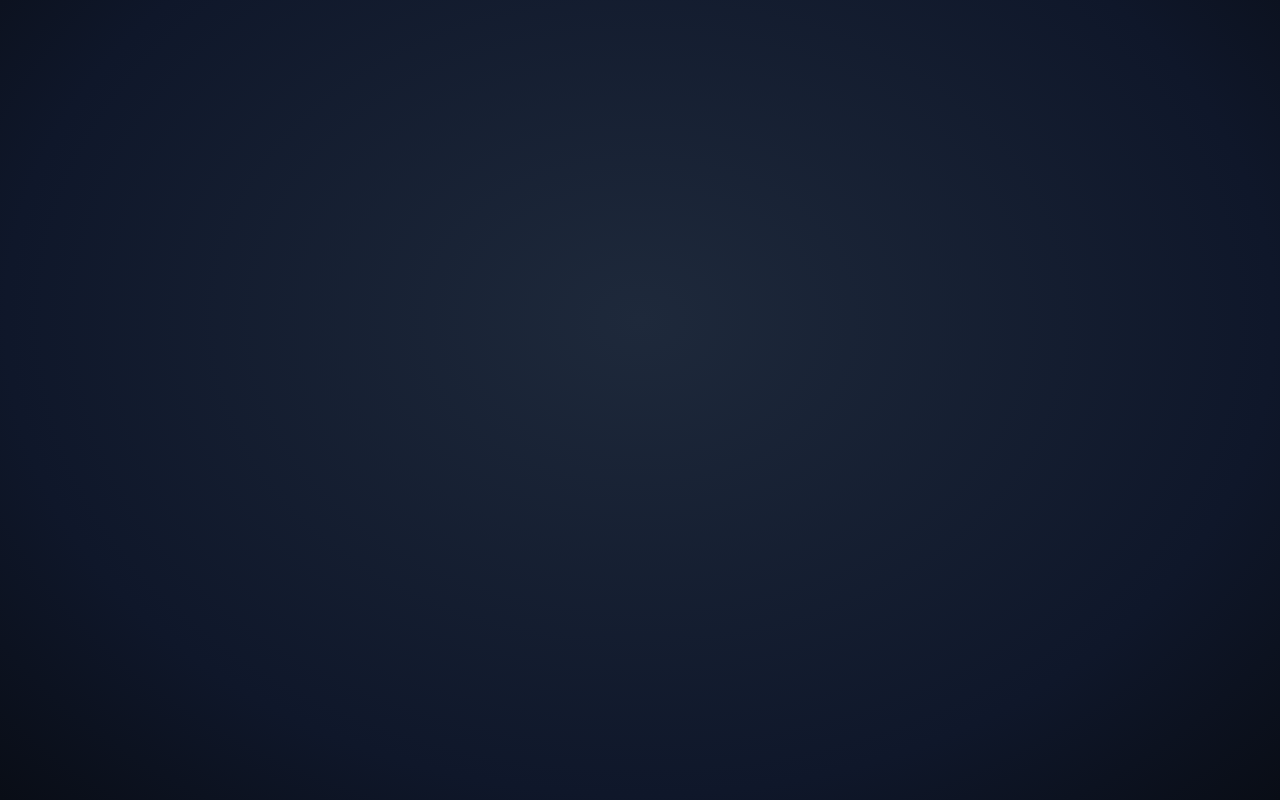
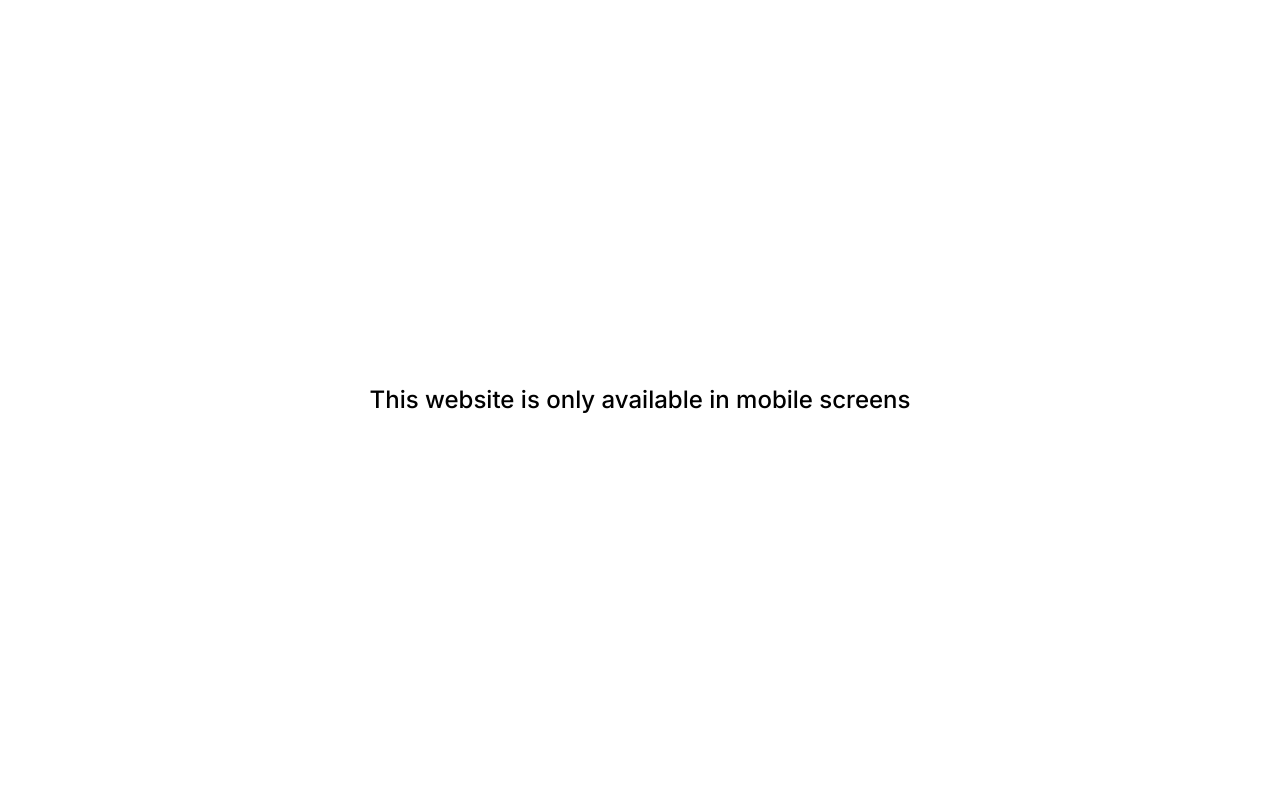
Before and after one commit to Ajith66310/woodpeck, a React (Vite) app: page / in a window 1280 px wide. Built offline with nearby package versions, Linux system fonts and the light colour scheme.

Commit message:
feat: add root App component and global CSS styles

```diff
--- a/src/app.tsx
+++ b/src/app.tsx
@@ -1,60 +1,19 @@
-import { useState, useEffect } from 'preact/hooks'
 import { ThemeProvider } from './context/ThemeContext.tsx'
 import { Navbar } from './components/layout/Navbar.tsx'
 import { Footer } from './components/layout/Footer.tsx'
 import { Home } from './pages/Home.tsx'
 
 export function App() {
-  const [viewportWidth, setViewportWidth] = useState<number>(
-    typeof window !== 'undefined' ? window.innerWidth : 390
-  )
-
-  useEffect(() => {
-    const handleResize = () => setViewportWidth(window.innerWidth)
-    window.addEventListener('resize', handleResize)
-    return () => window.removeEventListener('resize', handleResize)
-  }, [])
-
   return (
     <ThemeProvider>
-      {/* 1. Displayed ONLY on MD & LG screens to hide the website as requested */}
-      <div className="desktop-blocked-screen" role="region" aria-label="Desktop screen notice">
-        <div className="desktop-blocked-card">
-          <div className="blocked-icon-bubble">
-            <svg viewBox="0 0 24 24" width="46" height="46" fill="none" stroke="#b45309" strokeWidth="1.8" strokeLinecap="round" strokeLinejoin="round">
-              <rect x="5" y="2" width="14" height="20" rx="3" ry="3"></rect>
-              <line x1="12" y1="18" x2="12.01" y2="18"></line>
-            </svg>
-          </div>
-
-          <div className="blocked-badge-row">
-            <span className="blocked-pill">Mobile SM Screen Only</span>
-          </div>
-
-          <h2 className="blocked-heading">WoodPeck Artisan Studio</h2>
-          <p className="blocked-description">
-            This store is designed exclusively for small mobile screens (SM).
-            The website is hidden on medium (md) and large (lg) desktop viewports.
-          </p>
-
-          <div className="blocked-viewport-stat">
-            <span className="stat-label">Current Screen Width:</span>
-            <span className="stat-value">{viewportWidth}px</span>
-            <span className="stat-hint">Required: ≤ 640px</span>
-          </div>
-
-          <div className="blocked-instructions">
-            <h4>How to view on your computer:</h4>
-            <ul>
-              <li><strong>Resize Window:</strong> Drag browser window width below 640px</li>
-              <li><strong>Device Mode:</strong> Press <kbd>F12</kbd> then <kbd>Ctrl+Shift+M</kbd></li>
-              <li><strong>Mobile:</strong> Open on any smartphone (iPhone, Samsung, etc.)</li>
-            </ul>
-          </div>
-        </div>
+      {/* Displayed ONLY on MD & LG screens */}
+      <div className="desktop-blocked-screen">
+        <p className="desktop-blocked-text">
+          This website is only available in mobile screens
+        </p>
       </div>
 
-      {/* 2. Main Mobile Website (Visible ONLY on SM small screens) */}
+      {/* Main Mobile Website (Visible ONLY on SM small screens) */}
       <div className="app-wrapper sm-app-wrapper">
         <Navbar />
 
--- a/src/index.css
+++ b/src/index.css
@@ -2032,7 +2032,7 @@ code {
   display: none !important;
 }
 
-/* On Medium and Large screens (>= 641px), completely HIDE website and display blocker */
+/* On Medium and Large screens (>= 641px), completely hide website and show centered text on white background */
 @media (min-width: 641px) {
   .app-wrapper,
   .sidebar-drawer,
@@ -2047,176 +2047,20 @@ code {
     width: 100vw;
     height: 100vh;
     z-index: 99999;
-    background: radial-gradient(ellipse at 50% 40%, #1e293b 0%, #0f172a 70%, #090d16 100%);
+    background: #ffffff;
     align-items: center;
     justify-content: center;
     padding: 2rem;
-    overflow-y: auto;
     box-sizing: border-box;
   }
-}
-
-/* Desktop Blocked Card Styling */
-.desktop-blocked-card {
-  max-width: 520px;
-  width: 100%;
-  background: rgba(30, 41, 59, 0.78);
-  backdrop-filter: blur(24px);
-  -webkit-backdrop-filter: blur(24px);
-  border: 1px solid rgba(245, 158, 11, 0.28);
-  box-shadow: 0 25px 60px -15px rgba(0, 0, 0, 0.75), 0 0 45px -10px rgba(217, 119, 6, 0.25);
-  border-radius: 24px;
-  padding: 2.75rem 2.25rem;
-  display: flex;
-  flex-direction: column;
-  align-items: center;
-  text-align: center;
-  color: #f8fafc;
-  animation: fadeInBlocked 0.4s cubic-bezier(0.16, 1, 0.3, 1);
-}
-
-@keyframes fadeInBlocked {
-  from {
-    opacity: 0;
-    transform: translateY(16px) scale(0.97);
+
+  .desktop-blocked-text {
+    font-family: var(--font-family-sans);
+    font-size: clamp(1.1rem, 2vw, 1.5rem);
+    font-weight: 500;
+    color: #000000;
+    text-align: center;
+    margin: 0;
+    line-height: 1.5;
   }
-  to {
-    opacity: 1;
-    transform: translateY(0) scale(1);
-  }
-}
-
-.blocked-icon-bubble {
-  width: 84px;
-  height: 84px;
-  border-radius: 50%;
-  background: radial-gradient(circle, rgba(217, 119, 6, 0.2) 0%, rgba(180, 83, 9, 0.05) 70%);
-  border: 1px solid rgba(245, 158, 11, 0.35);
-  display: flex;
-  align-items: center;
-  justify-content: center;
-  margin-bottom: 1.5rem;
-  box-shadow: 0 0 24px rgba(217, 119, 6, 0.25);
-}
-
-.blocked-badge-row {
-  margin-bottom: 0.85rem;
-}
-
-.blocked-pill {
-  display: inline-block;
-  padding: 0.3rem 0.85rem;
-  border-radius: 9999px;
-  font-size: 0.75rem;
-  font-weight: 700;
-  text-transform: uppercase;
-  letter-spacing: 0.08em;
-  background: rgba(217, 119, 6, 0.18);
-  color: #fbbf24;
-  border: 1px solid rgba(245, 158, 11, 0.35);
-}
-
-.blocked-heading {
-  font-family: var(--font-family-heading);
-  font-size: 1.65rem;
-  font-weight: 800;
-  letter-spacing: -0.02em;
-  color: #ffffff;
-  margin-bottom: 0.75rem;
-  line-height: 1.25;
-}
-
-.blocked-description {
-  font-size: 0.9375rem;
-  color: #94a3b8;
-  line-height: 1.6;
-  margin-bottom: 1.75rem;
-  max-width: 420px;
-}
-
-.blocked-viewport-stat {
-  display: flex;
-  align-items: center;
-  justify-content: center;
-  gap: 0.75rem;
-  width: 100%;
-  padding: 0.85rem 1.25rem;
-  background: rgba(15, 23, 42, 0.65);
-  border: 1px solid rgba(255, 255, 255, 0.08);
-  border-radius: 14px;
-  margin-bottom: 1.75rem;
-  font-size: 0.875rem;
-}
-
-.stat-label {
-  color: #94a3b8;
-  font-weight: 500;
-}
-
-.stat-value {
-  font-family: var(--font-family-mono);
-  font-weight: 800;
-  font-size: 1.15rem;
-  color: #f59e0b;
-}
-
-.stat-hint {
-  font-size: 0.75rem;
-  padding: 0.2rem 0.6rem;
-  background: rgba(239, 68, 68, 0.18);
-  color: #f87171;
-  border-radius: 9999px;
-  border: 1px solid rgba(239, 68, 68, 0.3);
-  font-weight: 600;
-}
-
-.blocked-instructions {
-  width: 100%;
-  text-align: left;
-  background: rgba(15, 23, 42, 0.4);
-  border-radius: 14px;
-  padding: 1.25rem;
-  border: 1px solid rgba(255, 255, 255, 0.05);
-  box-sizing: border-box;
-}
-
-.blocked-instructions h4 {
-  font-size: 0.825rem;
-  text-transform: uppercase;
-  letter-spacing: 0.06em;
-  color: #cbd5e1;
-  margin-bottom: 0.75rem;
-  font-weight: 700;
-}
-
-.blocked-instructions ul {
-  list-style: none;
-  padding: 0;
-  margin: 0;
-  display: flex;
-  flex-direction: column;
-  gap: 0.6rem;
-}
-
-.blocked-instructions li {
-  font-size: 0.85rem;
-  color: #94a3b8;
-  display: flex;
-  align-items: center;
-  gap: 0.5rem;
-}
-
-.blocked-instructions li strong {
-  color: #f1f5f9;
-}
-
-.blocked-instructions kbd {
-  background: rgba(255, 255, 255, 0.12);
-  border: 1px solid rgba(255, 255, 255, 0.2);
-  border-radius: 4px;
-  padding: 0.15rem 0.4rem;
-  font-family: var(--font-family-mono);
-  font-size: 0.75rem;
-  color: #f8fafc;
-  box-shadow: 0 1px 2px rgba(0, 0, 0, 0.3);
-}
+}
```
